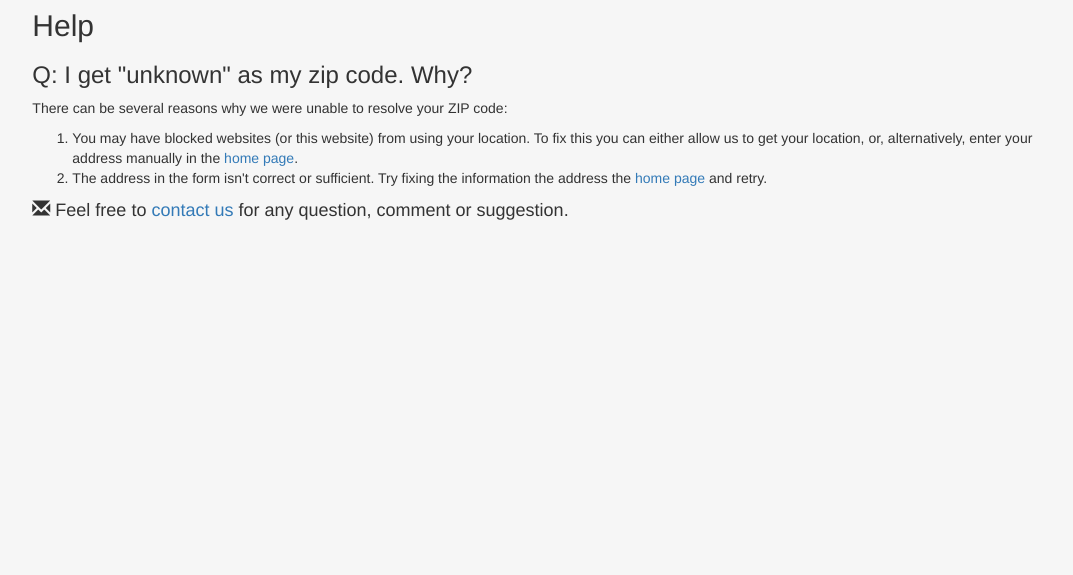
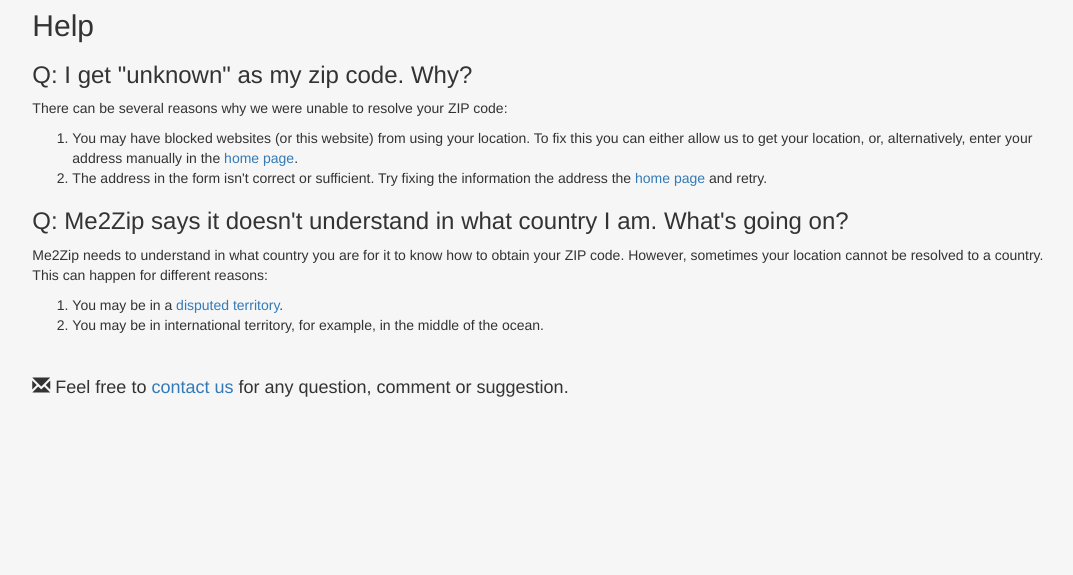
Before and after one commit to asherbar/me2zip, a Django app: page /help in a window 1280 px wide. Shown: the part 172-747 px from the top of the page, without its empty margins (196-1269 px from the left). Run offline with Django 3.2, Linux system fonts and the light colour scheme; some libraries are stand-ins or nearby versions.

Commit message:
Improved error message when country cannot be obtained.

```diff
--- a/me2zip_main/templates/me2zip_main/errors/invalid_lat_long.html
+++ b/me2zip_main/templates/me2zip_main/errors/invalid_lat_long.html
@@ -1,5 +1,5 @@
 {% extends "me2zip_main/map_based_page.html" %}
 {% block message %}
-<h3>Sorry, the coordinates <b>{{ latitude }}, {{ longitude }}</b> seem to be in the middle of the ocean.</h3>
-<h4>Please try a different location.</h4>
+<h3>Sorry, we're unable to understand in what country the coordinates <b>{{ latitude }}, {{ longitude }}</b> are.</h3>
+<h4>Please see the <a href="/help">help page</a> for more information, or try a different location.</h4>
 {% endblock %}
--- a/me2zip_main/templates/me2zip_main/help.html
+++ b/me2zip_main/templates/me2zip_main/help.html
@@ -15,7 +15,20 @@
         <a href="/">home page</a> and retry.
     </li>
 </ol>
-
+<h3>Q: Me2Zip says it doesn't understand in what country I am. What's going on?</h3>
+<p>
+    Me2Zip needs to understand in what country you are for it to know how to obtain your ZIP code. However, sometimes
+    your location cannot be resolved to a country. This can happen for different reasons:
+</p>
+<ol>
+    <li>
+        You may be in a <a href="https://en.wikipedia.org/wiki/List_of_territorial_disputes">disputed territory</a>.
+    </li>
+    <li>
+        You may be in international territory, for example, in the middle of the ocean.
+    </li>
+</ol>
+<br>
 <h4>
     <span class="glyphicon glyphicon-envelope" aria-hidden="true"></span>
     Feel free to <a href="mailto:asherbare@gmail.com">contact us</a> for any question, comment or suggestion.
```
